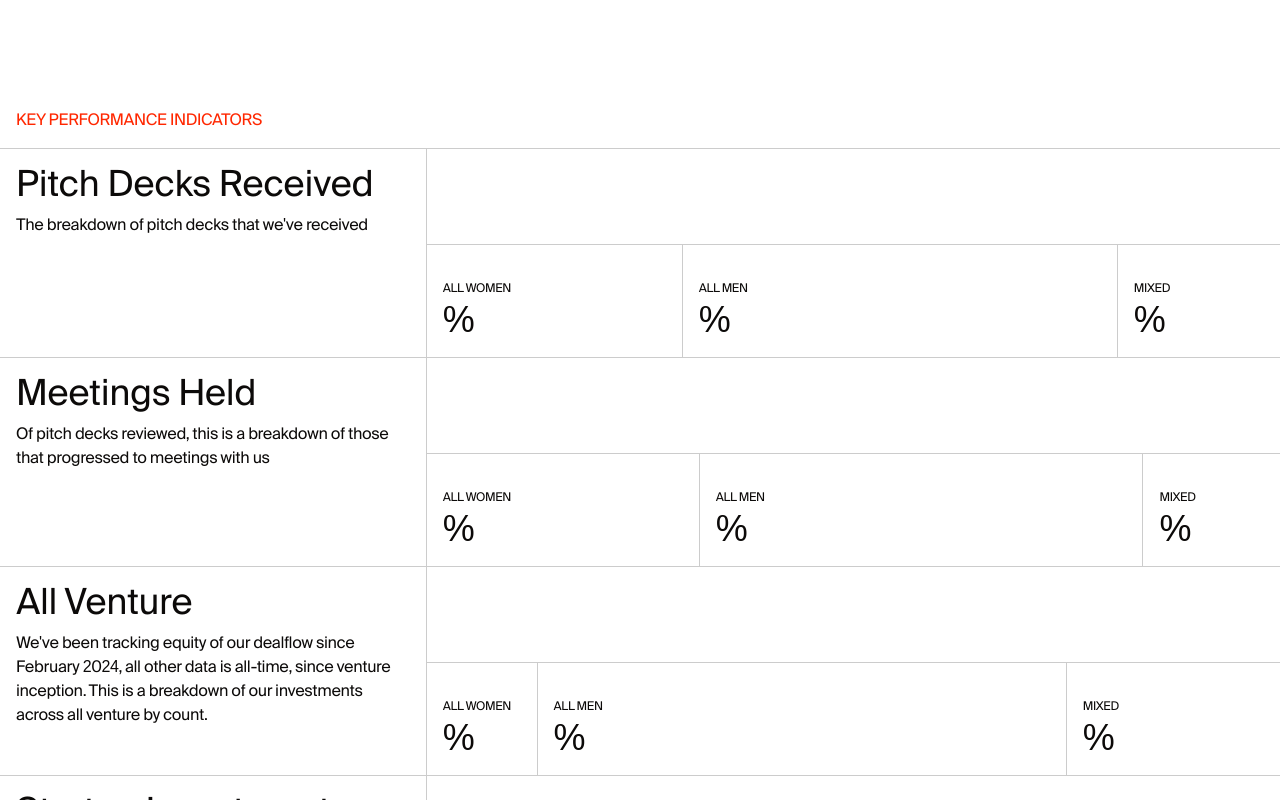
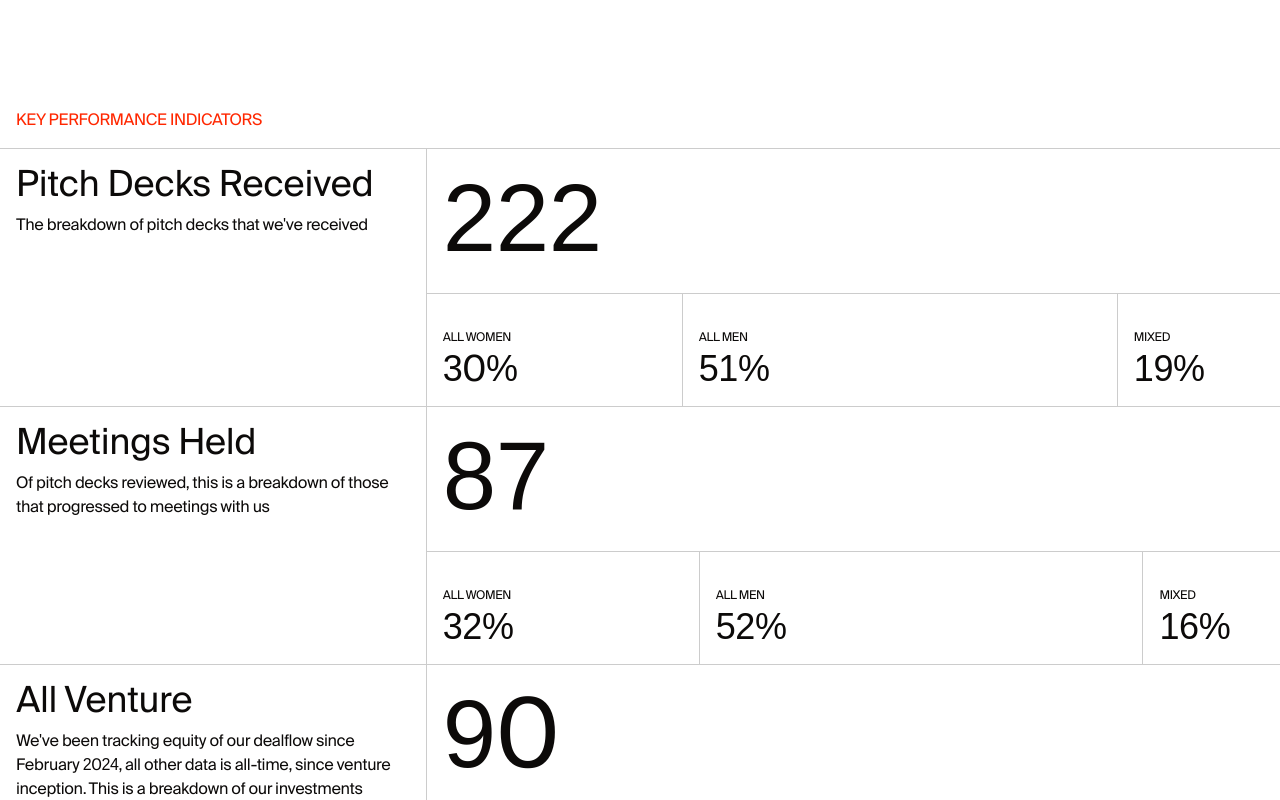
Before and after one commit to leandesigngmbh/panzel-family-office-2, a Next.js app: page / in a window 1280 px wide. Shown: the part 5940-6740 px from the top of the page. Built offline with nearby package versions, Linux system fonts and the light colour scheme.

Commit message:
added countup again

```diff
--- a/src/components/molecules/StatsSection.tsx
+++ b/src/components/molecules/StatsSection.tsx
@@ -96,7 +96,7 @@ const RemainingStatsItems = ({ items }: RemainingStatsItemProps) => {
             )}
 
             <div>
-              {/* <CountUp from={+item.from} to={+item.to} /> */}
+              <CountUp from={+item.from} to={+item.to} />
               {item.suffix && <span>{item.suffix}</span>}
             </div>
           </div>
@@ -129,7 +129,7 @@ const StatsItem = ({ title, subtitle, subItems }: StatsItemProps) => {
             )}
 
             <div className="w-full">
-              {/* <CountUp from={+mainItem.from} to={+mainItem.to} /> */}
+              <CountUp from={+mainItem.from} to={+mainItem.to} />
               {mainItem.suffix && <span>{mainItem.suffix}</span>}
             </div>
           </div>
```
